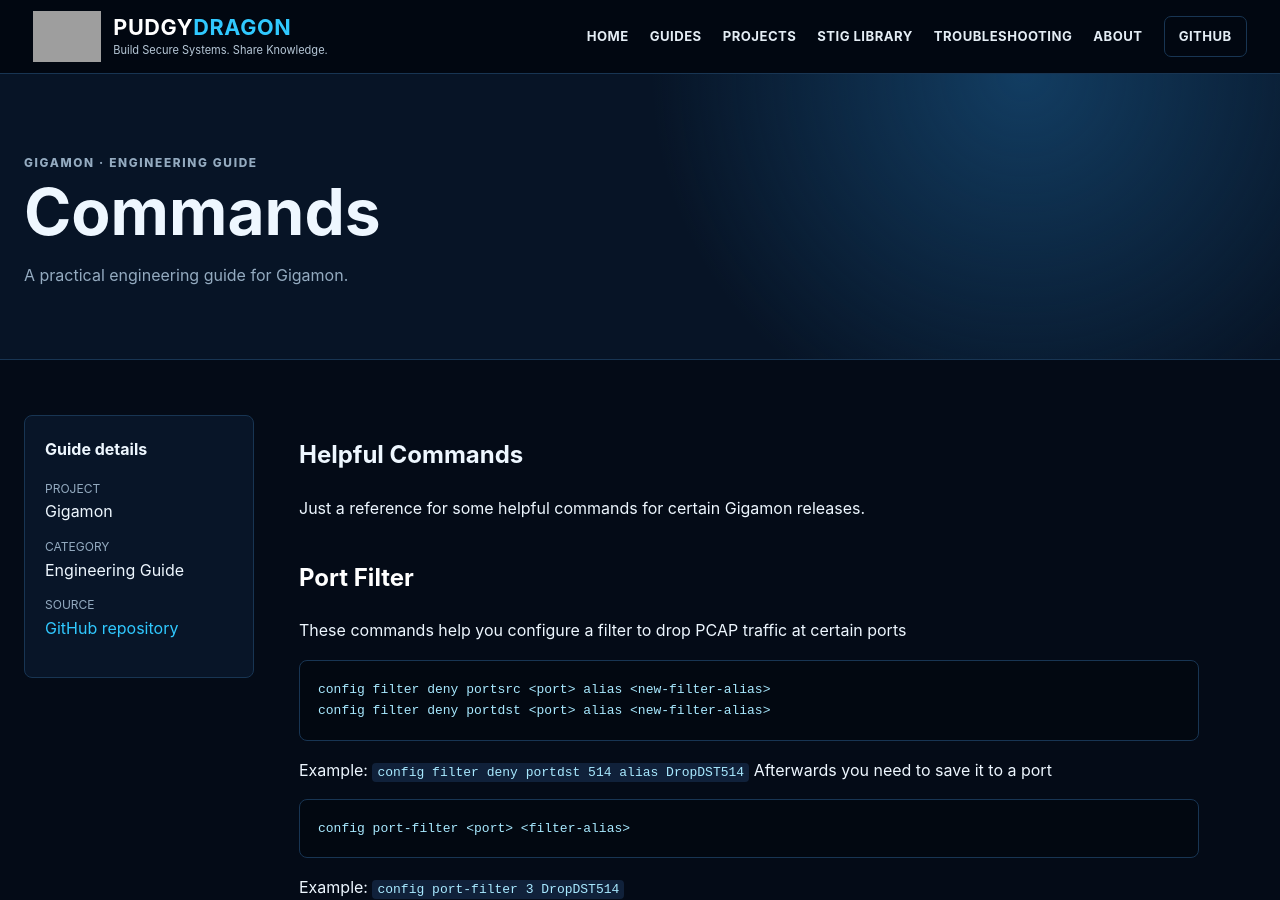
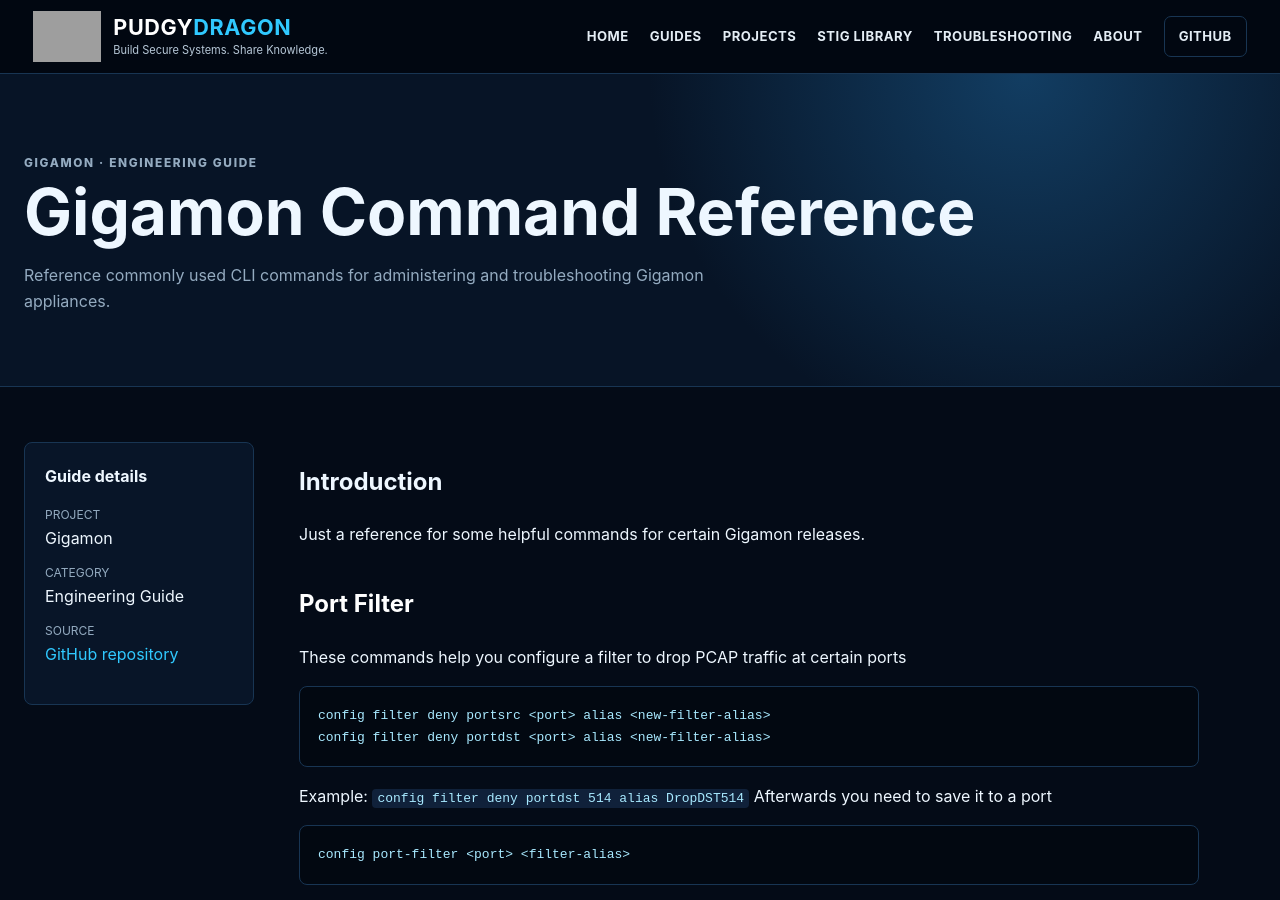
Before and after one commit to PudgyDragon/pudgydragon.github.io, a Jekyll site: the page built from _guides/gigamon-misc-commands.md, in a window 1280 px wide and 900 px high. Built offline with Jekyll 4.4.1, drawn with Linux system fonts in a browser that asks for light colours; grey boxes are pictures that could not be loaded.

Commit message:
Update gigamon-misc-commands.md

```diff
--- a/_guides/gigamon-misc-commands.md
+++ b/_guides/gigamon-misc-commands.md
@@ -1,12 +1,12 @@
 ---
-title: "Commands"
+title: "Gigamon Command Reference"
 project: "Gigamon"
 category: "Engineering Guide"
-description: "A practical engineering guide for Gigamon."
+description: "Reference commonly used CLI commands for administering and troubleshooting Gigamon appliances."
 source_url: "https://github.com/PudgyDragon/Gigamon/blob/main/MISC/commands.md"
 ---
 
-# Helpful Commands
+# Introduction
 Just a reference for some helpful commands for certain Gigamon releases.
 
 ## Port Filter
```
